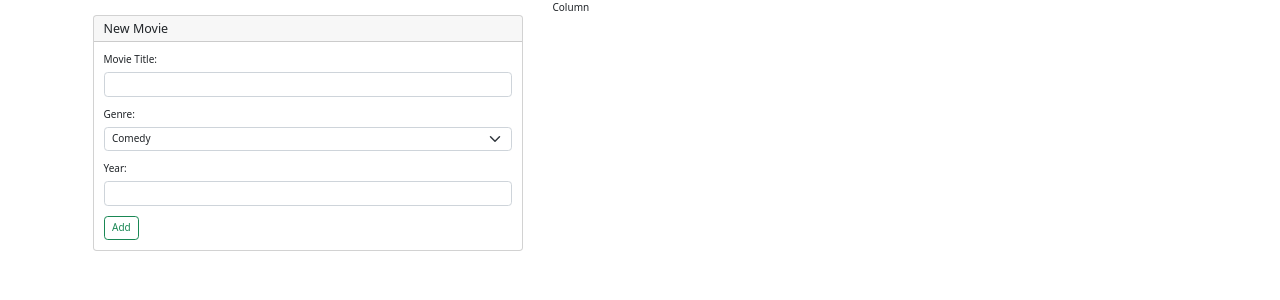
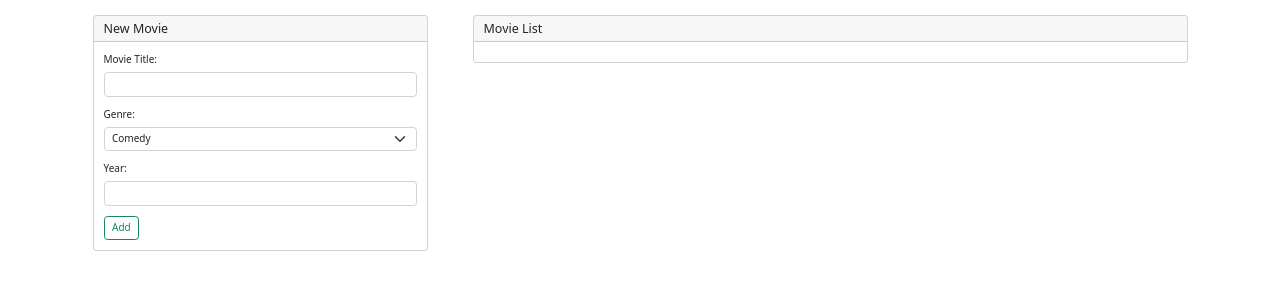
Before and after one commit to anonsas/33-multikino, a React (Create React App) app: page / in a window 1280 px wide. Shown: the top 300 px of the page. Built offline with nearby package versions, Linux system fonts and the light colour scheme.

Commit message:
Add Create functionality in UI

```diff
--- a/src/App.js
+++ b/src/App.js
@@ -1,16 +1,35 @@
+import { useEffect, useState } from 'react';
 import './App.scss';
 import Create from './components/Create';
+import DataContext from './components/DataContext';
+import { create } from './utils/localStorage';
+import List from './components/List';
+
+const key = 'movies';
 
 function App() {
+  const [movies, setMovies] = useState(null);
+  const [createData, setCreateData] = useState(null);
+
+  // CREATE
+  useEffect(() => {
+    if (createData === null) return;
+    create(key, createData);
+  }, [createData]);
+
   return (
-    <div className="container">
-      <div className="row">
-        <div className="col-5">
-          <Create />
+    <DataContext.Provider value={{ setCreateData, movies }}>
+      <div className="container">
+        <div className="row">
+          <div className="col-4">
+            <Create />
+          </div>
+          <div className="col-8">
+            <List />
+          </div>
         </div>
-        <div className="col-7">Column</div>
       </div>
-    </div>
+    </DataContext.Provider>
   );
 }
 
--- a/src/components/Create.js
+++ b/src/components/Create.js
@@ -1,15 +1,19 @@
-import React, { useState } from 'react';
+import React, { useContext, useState } from 'react';
 import genres from '../data/genres';
+import DataContext from './DataContext';
 
 function Create() {
   const [title, setTitle] = useState('');
   const [genre, setGenre] = useState('1');
   const [year, setYear] = useState('');
 
+  const { setCreateData } = useContext(DataContext);
+
   const formSubmitHandler = (e) => {
     e.preventDefault();
 
-    console.log(title, genre, year);
+    setCreateData({ title: title, genre: parseInt(genre), year: year });
+
     setTitle('');
     setGenre('1');
     setYear('');
--- /dev/null
+++ b/src/components/DataContext.js
@@ -0,0 +1,5 @@
+import { createContext } from 'react';
+
+const DataContext = createContext();
+
+export default DataContext;
--- /dev/null
+++ b/src/components/Line.js
@@ -0,0 +1,7 @@
+import React from 'react';
+
+function Line({ movie: { title, genre, year } }) {
+  return <li className="list-group-item">An item</li>;
+}
+
+export default Line;
--- /dev/null
+++ b/src/components/List.js
@@ -0,0 +1,23 @@
+import React from 'react';
+import { useContext } from 'react';
+import DataContext from './DataContext';
+import Line from './Line';
+
+function List() {
+  const { movies } = useContext(DataContext);
+
+  return (
+    <div className="card m-4">
+      <h5 className="card-header">Movie List</h5>
+      <div className="card-body">
+        <ul className="list-group">
+          {movies?.map((movie) => (
+            <Line key={movie.id} movie={movie} />
+          ))}
+        </ul>
+      </div>
+    </div>
+  );
+}
+
+export default List;
```
